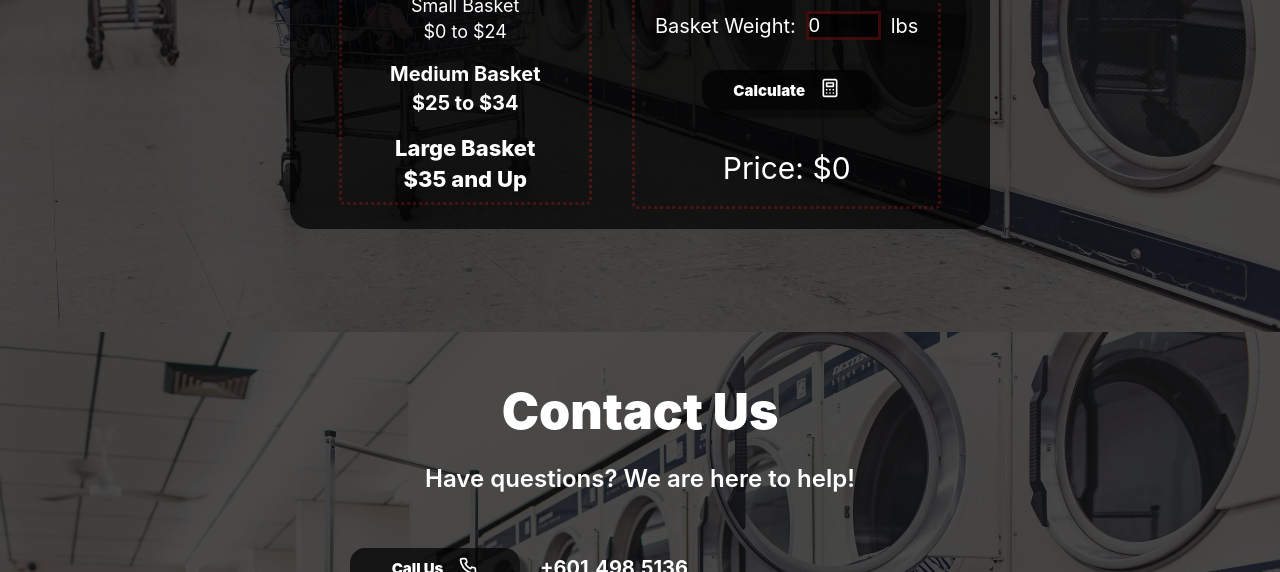
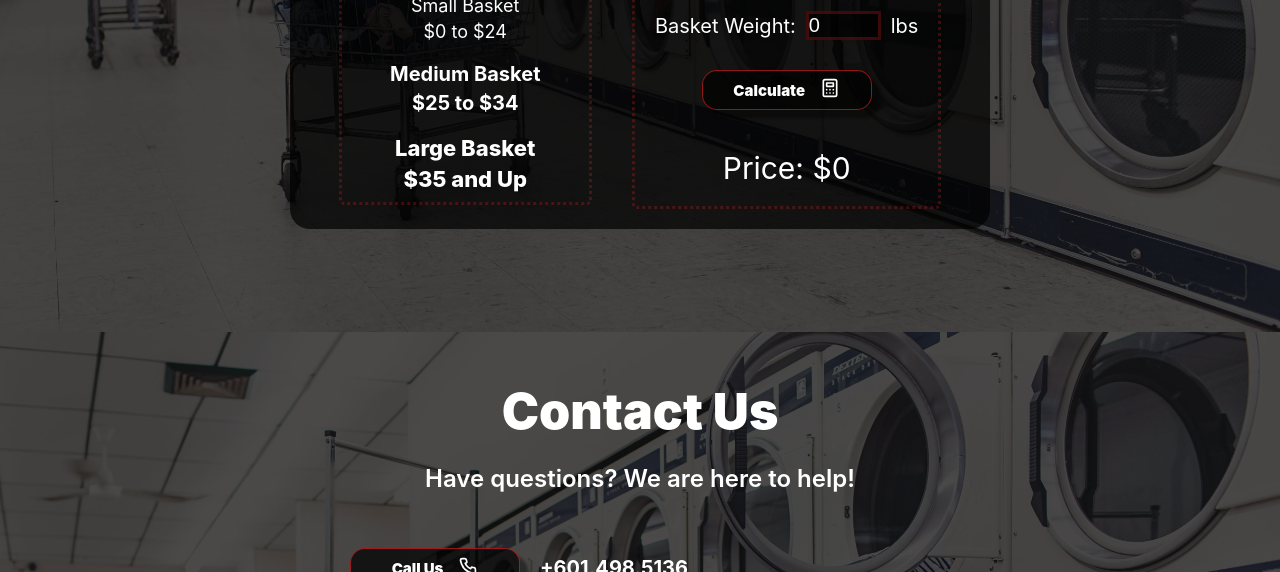
Before and after one commit to lottjerry/the-laundry-station, a React (Create React App) app: page / in a window 1280 px wide. Shown: the part 2228-2800 px from the top of the page. Built offline with nearby package versions, Linux system fonts and the light colour scheme.

Commit message:
Added button component to more files and change some styles

```diff
--- a/src/app.css
+++ b/src/app.css
@@ -576,6 +576,7 @@ a {
   background: rgba(0, 0, 0, 0.7);
   box-shadow: 8px 8px 3px rgba(0, 0, 0, 0.4);
   border-radius: 15px;
+  border: 1px solid #f4222299;
   cursor: pointer;
 }
 
--- a/src/assets/scss/_pricecalculator.scss
+++ b/src/assets/scss/_pricecalculator.scss
@@ -76,6 +76,7 @@
   background: $black07-color;
   box-shadow: 8px 8px 3px $box-shadow-color;
   border-radius: 15px;
+  border: 1px solid #f4222299;
   cursor: pointer;
 
   &:hover {
@@ -90,6 +91,7 @@
   line-height: 29px;
 }
 
+
 .price {
   font-size: 30px;
   margin-top: 10px;
--- a/src/components/Button.js
+++ b/src/components/Button.js
@@ -2,6 +2,7 @@ export default function Button(props) {
 	return (
 		<a
 			className="button"
+			id={props.id}
 			href={props.href}
 			target={props.target}
 			rel={props.rel}
--- a/src/components/PriceCalculator.js
+++ b/src/components/PriceCalculator.js
@@ -1,40 +1,38 @@
-import { useState } from "react"
-import { UilCalculator } from '@iconscout/react-unicons'
+import { useState } from "react";
+import { UilCalculator } from "@iconscout/react-unicons";
+import Button from "./Button";
 
-export default function PriceCalculator(){
-  const [price, setPrice] = useState(0)
-  const[weight, setWeight] = useState(0)
-  const[size, setSize] = useState(0)
-
+export default function PriceCalculator() {
+	const [price, setPrice] = useState(0);
+	const [weight, setWeight] = useState(0);
+	const [size, setSize] = useState(0);
 
 	const calcPrice = () => {
-    let weightPrice = 1.39 * weight
-    let totalPrice
-    let sizePrice
+		let weightPrice = 1.39 * weight;
+		let totalPrice;
+		let sizePrice;
 
 		switch (size) {
 			case "small":
-        sizePrice = 24
-        break
+				sizePrice = 24;
+				break;
 			case "medium":
-        sizePrice = 34
-        break
+				sizePrice = 34;
+				break;
 			case "large":
-        sizePrice = 35
-        break
+				sizePrice = 35;
+				break;
 			default:
-        sizePrice = weightPrice
-        break
+				sizePrice = weightPrice;
+				break;
 		}
 
-    if (weightPrice > sizePrice) {
-      totalPrice = sizePrice
-    } else {
-      totalPrice = weightPrice
-    }
+		weightPrice > sizePrice
+			? (totalPrice = sizePrice)
+			: (totalPrice = weightPrice);
 
-    setPrice(totalPrice.toFixed(2))
-  }
+		setPrice(totalPrice.toFixed(2));
+	};
 
 	return (
 		<div className="calculator">
@@ -43,14 +41,19 @@ export default function PriceCalculator(){
 			<div className="form">
 				<label className="basket-select__label">
 					Basket Size:
-          <select value={size} onChange={e => setSize(e.target.value)}className="basket-select__input">
+					<select
+						value={size}
+						onChange={(e) => setSize(e.target.value)}
+						className="basket-select__input"
+					>
 						<option value="none">None</option>
 						<option value="small">Small</option>
 						<option value="medium">Medium</option>
 						<option value="large">Large</option>
 					</select>
 				</label>
-        <label className="basket-weight__label">Basket Weight:
+				<label className="basket-weight__label">
+					Basket Weight:
 					<input
 						className="basket-weight__input"
 						type="text"
@@ -58,18 +61,17 @@ export default function PriceCalculator(){
 						maxlength="6"
 						min="1"
 						max="999.99"
-            onChange={e => setWeight(e.target.value)}
+						onChange={(e) => setWeight(e.target.value)}
 					/>
 					lbs
 				</label>
-        <div className="button" onClick={calcPrice}>
-            <div className="button__text">Calculate</div>
-            <div className="icon"><UilCalculator size="20"/></div>
-        </div>
-        <div className="price">
-          Price: ${price}
+				<Button
+					text="Calculate"
+					onClick={calcPrice}
+					icon={<UilCalculator size="20" />}
+				/>
+				<div className="price">Price: ${price}</div>
 			</div>
 		</div>
-    </div>
-  )
+	);
 }
--- a/src/pages/Contact.js
+++ b/src/pages/Contact.js
@@ -6,6 +6,15 @@ export default function Contact() {
 	const link =
 		"https://www.google.com/maps/place/The+Laundry+Station/@31.6015281,-89.2006045,18.06z/data=!4m5!3m4!1s0x889ccd5ac99e3ea7:0xb37c37ebd769f9c2!8m2!3d31.6013829!4d-89.1993865";
 
+	const Group = (props) => {
+		return (
+			<div className="contact-content__group">
+				{props.button}
+				<div className="content-group__text">{props.text}</div>
+			</div>
+		);
+	};
+
 	return (
 		<section className="contact" id="contact">
 			<Heading
@@ -13,25 +22,28 @@ export default function Contact() {
 				subtitle="Have questions? We are here to help!"
 			/>
 			<div className="contact__content">
-				<div className="contact-content__group">
+				<Group
+					button={
 						<Button
 							href="tel:601-498-5136"
 							text="Call Us"
 							icon={<UilPhone size="20" />}
 						/>
-					<div className="content-group__text">+601.498.5136</div>
-				</div>
-				<div className="contact-content__group">
+					}
+					text="+601.498.5136"
+				/>
+				<Group
+					button={
 						<Button
 							href="mailto:contact@ellisvillelaundrystation.com"
 							text="Email Us"
 							icon={<UilAt size="20" />}
 						/>
-					<div className="content-group__text">
-						contact@ellisvillelaundrystation.com
-					</div>
-				</div>
-				<div className="contact-content__group">
+					}
+					text="contact@ellisvillelaundrystation.com"
+				/>
+				<Group
+					button={
 						<Button
 							href={link}
 							text="Location"
@@ -39,10 +51,9 @@ export default function Contact() {
 							target="_blank"
 							rel="noopener noreferrer"
 						/>
-					<div className="content-group__text">
-						201 Laurel St, Ellisville, MS 39437
-					</div>
-				</div>
+					}
+					text="201 Laurel St, Ellisville, MS 39437"
+				/>
 			</div>
 		</section>
 	);
```
Lines whose indentation alone changed are shown as unchanged.
